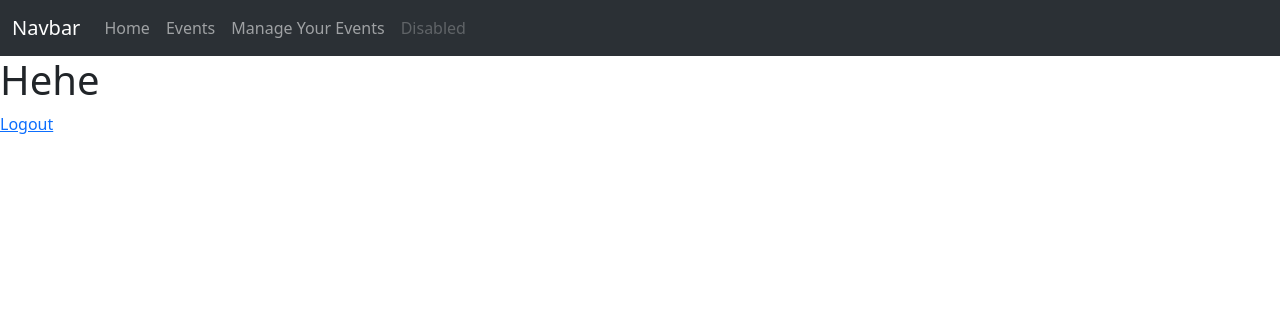
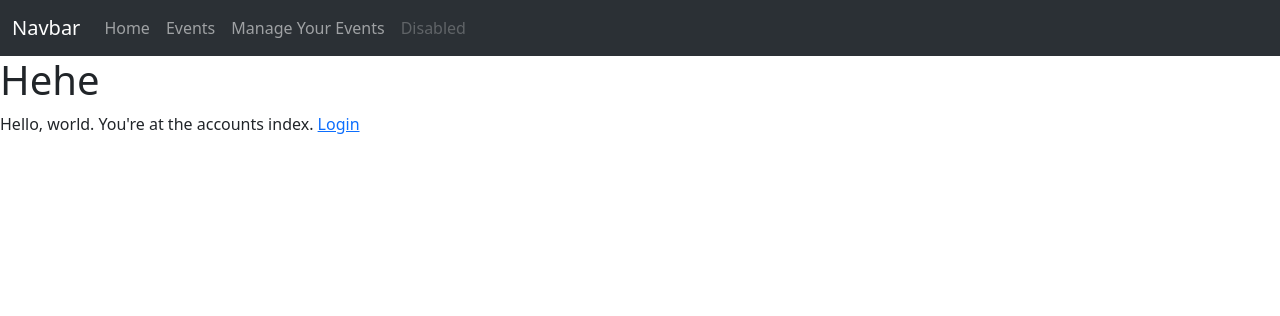
Before and after one commit to sd8capricon/eventboost, a Django app: template templates/accounts/yay.html in a window 1280 px wide. Shown: the top 316 px of the page. Run offline with Django 4.2, Linux system fonts and the light colour scheme; the template is opened without the code that fills it, so the values that code supplies are empty.

Commit message:
extend yay.html

```diff
--- a/accounts/views.py
+++ b/accounts/views.py
@@ -7,11 +7,7 @@
 
 # Create your views here.
 def index(requet):
-    if requet.user.is_authenticated:
-        return render(requet, "accounts/yay.html")
-    return HttpResponse(
-        "Hello, world. You're at the accounts index. <a href='/accounts/login_user'>Login</a>"
-    )
+    return render(requet, "accounts/yay.html")
 
 
 def register_user(request):
--- a/templates/accounts/yay.html
+++ b/templates/accounts/yay.html
@@ -6,6 +6,8 @@
         <div>
             {{ user.account.description }}
         </div>
+        <a href="{% url 'logout' %}">Logout</a>
+    {% else %}
+        Hello, world. You're at the accounts index. <a href="{% url 'login' %}">Login</a>
     {% endif %}
-    <a href="{% url 'logout' %}">Logout</a>
 {% endblock content %}
```
